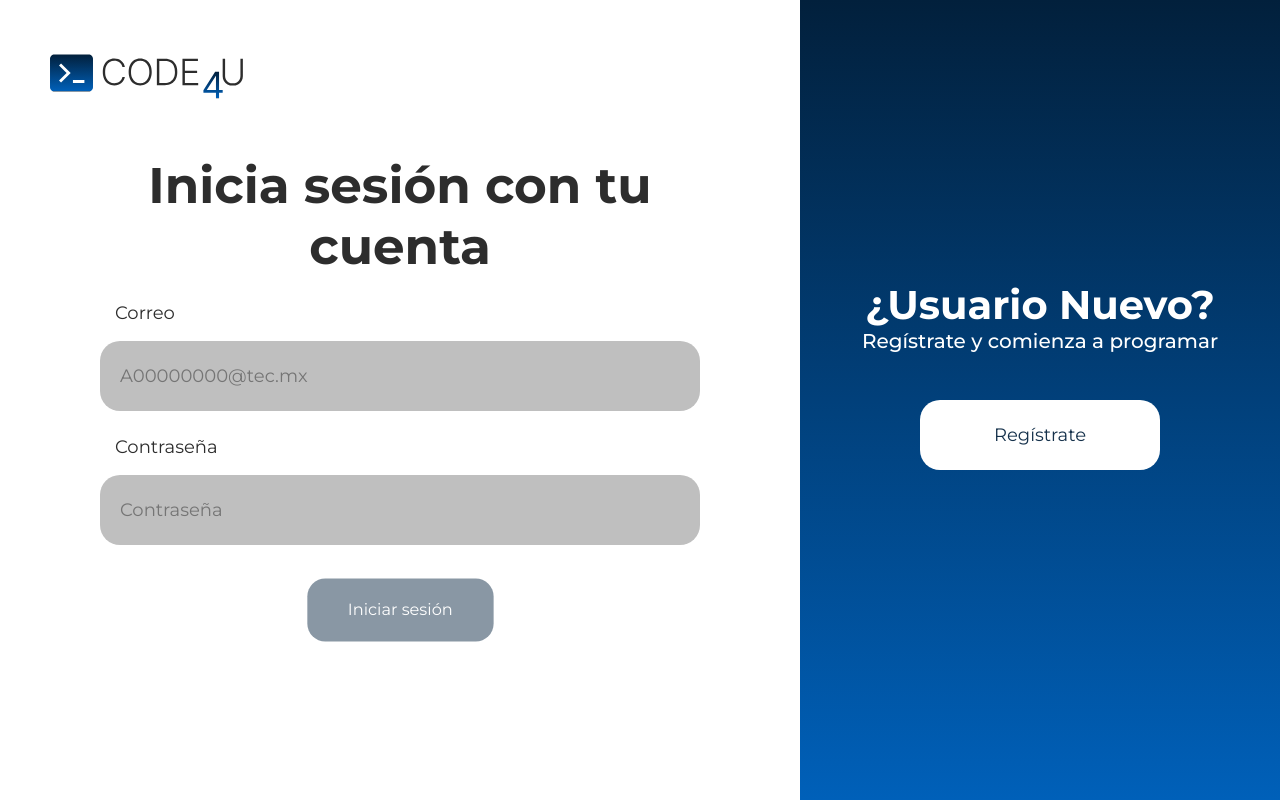
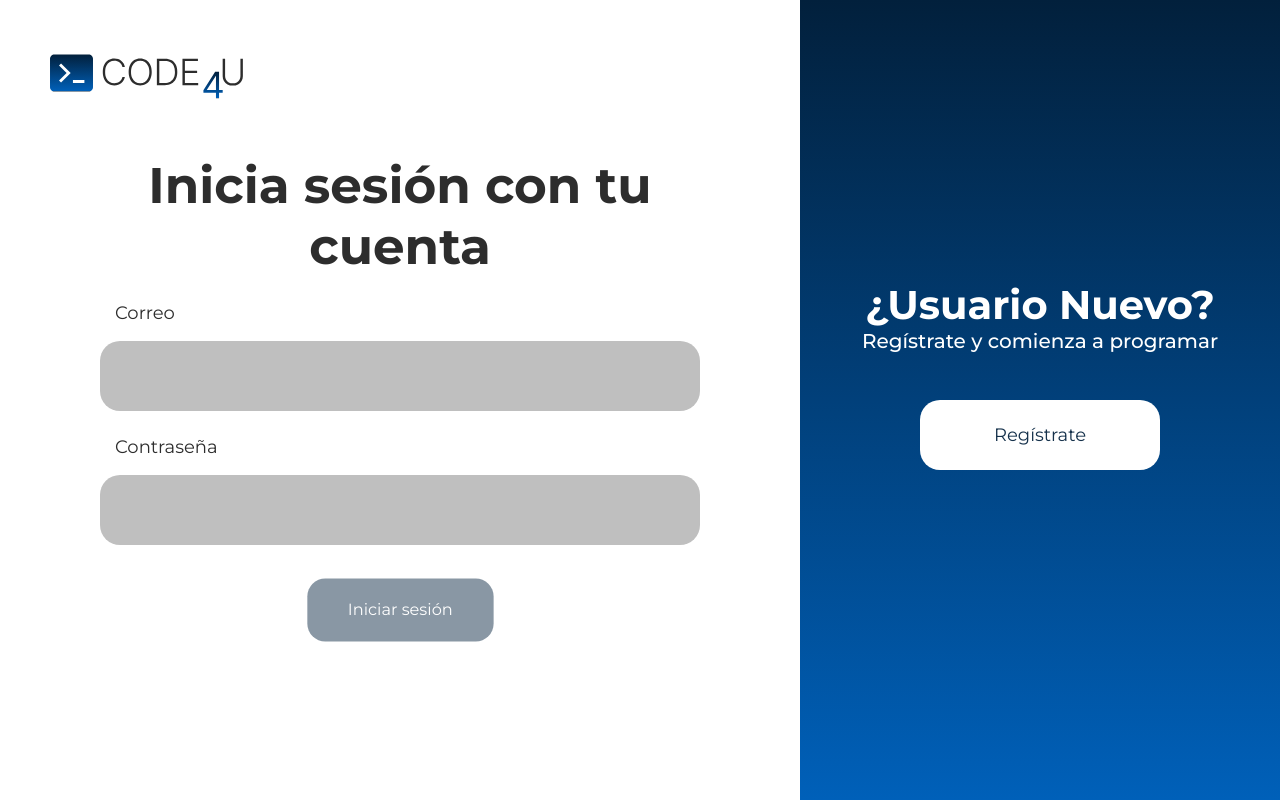
Before and after one commit to Code4UHub/client, a React (Create React App) app: page /auth in a window 1280 px wide. Built offline with nearby package versions, Linux system fonts and the light colour scheme.

Commit message:
[INPUT FIELD] Remove placeholder

```diff
--- a/src/components/AuthenticationForm/AuthenticationForm.tsx
+++ b/src/components/AuthenticationForm/AuthenticationForm.tsx
@@ -170,7 +170,6 @@ export default function AuthenticationForm({ screen }: Props) {
         <div className={style.inputs}>
           {authData[screen].map((field, index: number) => (
             <InputField
-              placeholder={field.placeholder}
               key={`${screen}${field.id}`}
               value={inputValues[field.id]}
               label={field.label}
--- a/src/components/CreateGroupForm/CreateGroupFom.module.css
+++ b/src/components/CreateGroupForm/CreateGroupFom.module.css
@@ -36,7 +36,7 @@
 .autocomplete-list {
   width: 100%;
   max-height: 35rem;
-  background-color: #f3f2f2;
+  background-color: var(--light-gray);
   position: absolute;
   list-style: none;
   font-size: var(--fs-small-text);
--- a/src/components/CreateGroupForm/CreateGroupForm.tsx
+++ b/src/components/CreateGroupForm/CreateGroupForm.tsx
@@ -261,7 +261,6 @@ export default function CreateGroupForm() {
             onFocus={onFocusHandler}
           >
             <InputField
-              placeholder={inputData.placeholder}
               ref={autoComplete}
               className={`${styles.button}`}
               value=""
@@ -313,7 +312,6 @@ export default function CreateGroupForm() {
               : styles.singleInput
               }`}
             value={inputValues[inputData.id] as string}
-            placeholder={inputData.placeholder}
             label={inputData.label}
             type={inputData.type}
             id={inputData.id}
--- a/src/components/InputField/InputField.tsx
+++ b/src/components/InputField/InputField.tsx
@@ -10,7 +10,6 @@ type Props = {
   required: boolean;
   error: string;
   value: string;
-  placeholder: string;
   handleBlur: (id: string, value: string) => void;
   handleChange: (id: string, value: string) => void;
   handleFocus?: () => void;
@@ -35,7 +34,6 @@ export const InputField = forwardRef<HTMLInputElement, Props>((props, ref) => (
       id={props.id}
       ref={ref}
       type={props.type}
-      placeholder={props.placeholder}
       className={style.inputHero}
       required={props.required}
       onBlur={() => props.handleBlur(props.id, props.value)}
```
